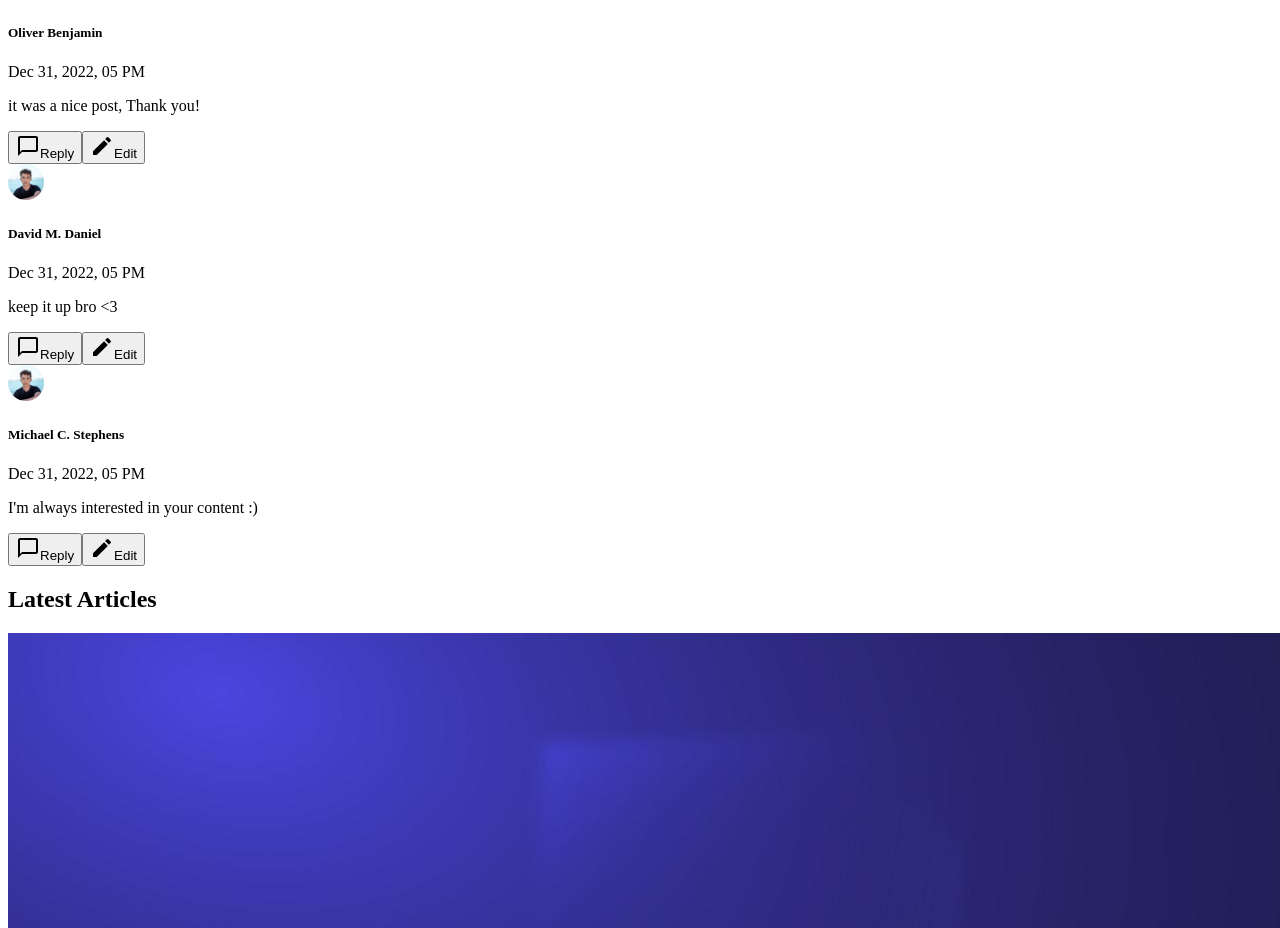
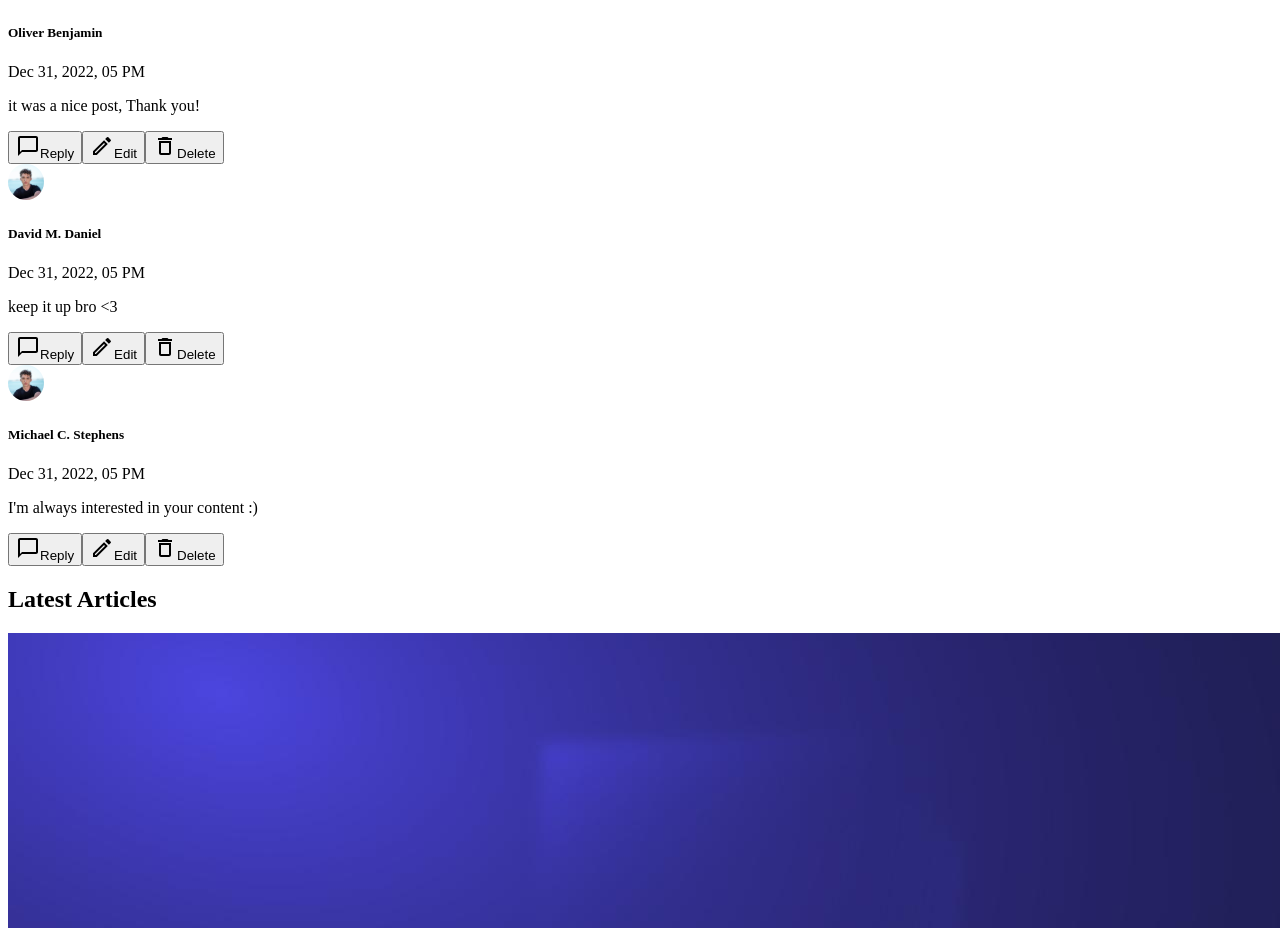
Before and after one commit to Pasan-Pahasara/MERN-Blogger-App, a React (Create React App) app in the folder front-end/: page /blog/1 in a window 1280 px wide. Shown: the part 2524-3452 px from the top of the page. Built offline with nearby package versions, Linux system fonts and the light colour scheme; the HTML template or start-up script is replaced by a standard one.

Commit message:
Added Delete Button Refactored Edit Button in the comment

```diff
--- a/front-end/src/components/Comments/Comments.tsx
+++ b/front-end/src/components/Comments/Comments.tsx
@@ -1,7 +1,8 @@
 import React from "react";
 import images from "../../constants/Images/images";
 import ChatBubbleOutlineIcon from "@mui/icons-material/ChatBubbleOutline";
-import EditIcon from '@mui/icons-material/Edit';
+import ModeEditOutlineOutlinedIcon from '@mui/icons-material/ModeEditOutlineOutlined';
+import DeleteOutlineIcon from '@mui/icons-material/DeleteOutline';
 
 interface CommentsProps {
   comment: any;
@@ -48,10 +49,16 @@ const Comments = ({ comment }: CommentsProps) => {
           {/* end reply button  */}
            {/* start edit button  */}
            <button className="flex items-center space-x-2">
-            <EditIcon className="w-4 h-auto" />
+            <ModeEditOutlineOutlinedIcon className="w-4 h-auto" />
             <span>Edit</span>
           </button>
           {/* end edit button  */}
+           {/* start delete button  */}
+           <button className="flex items-center space-x-2">
+            <DeleteOutlineIcon className="w-4 h-auto" />
+            <span>Delete</span>
+          </button>
+          {/* end delete button  */}
         </div>
       </div>
     </div>
```
